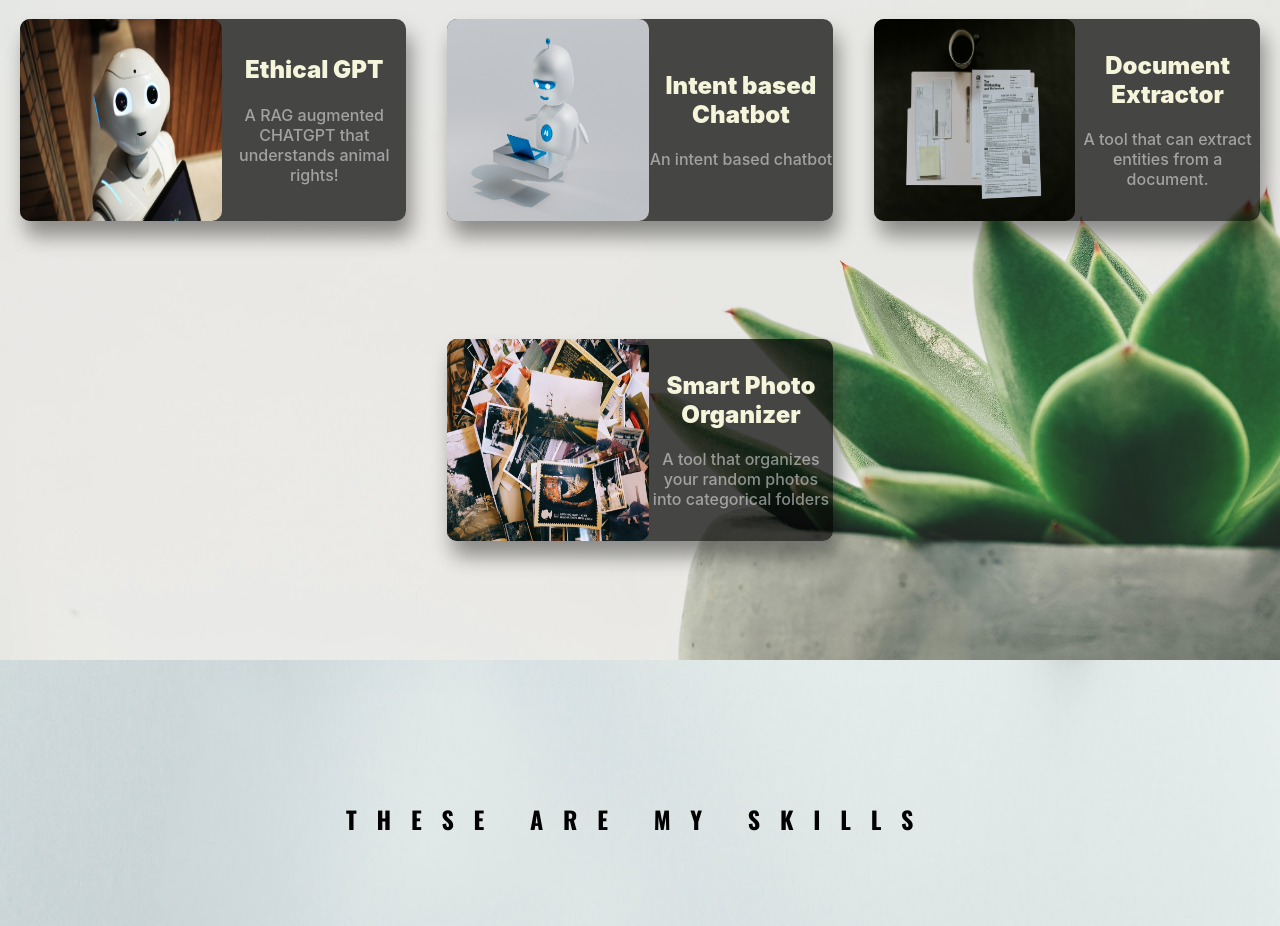
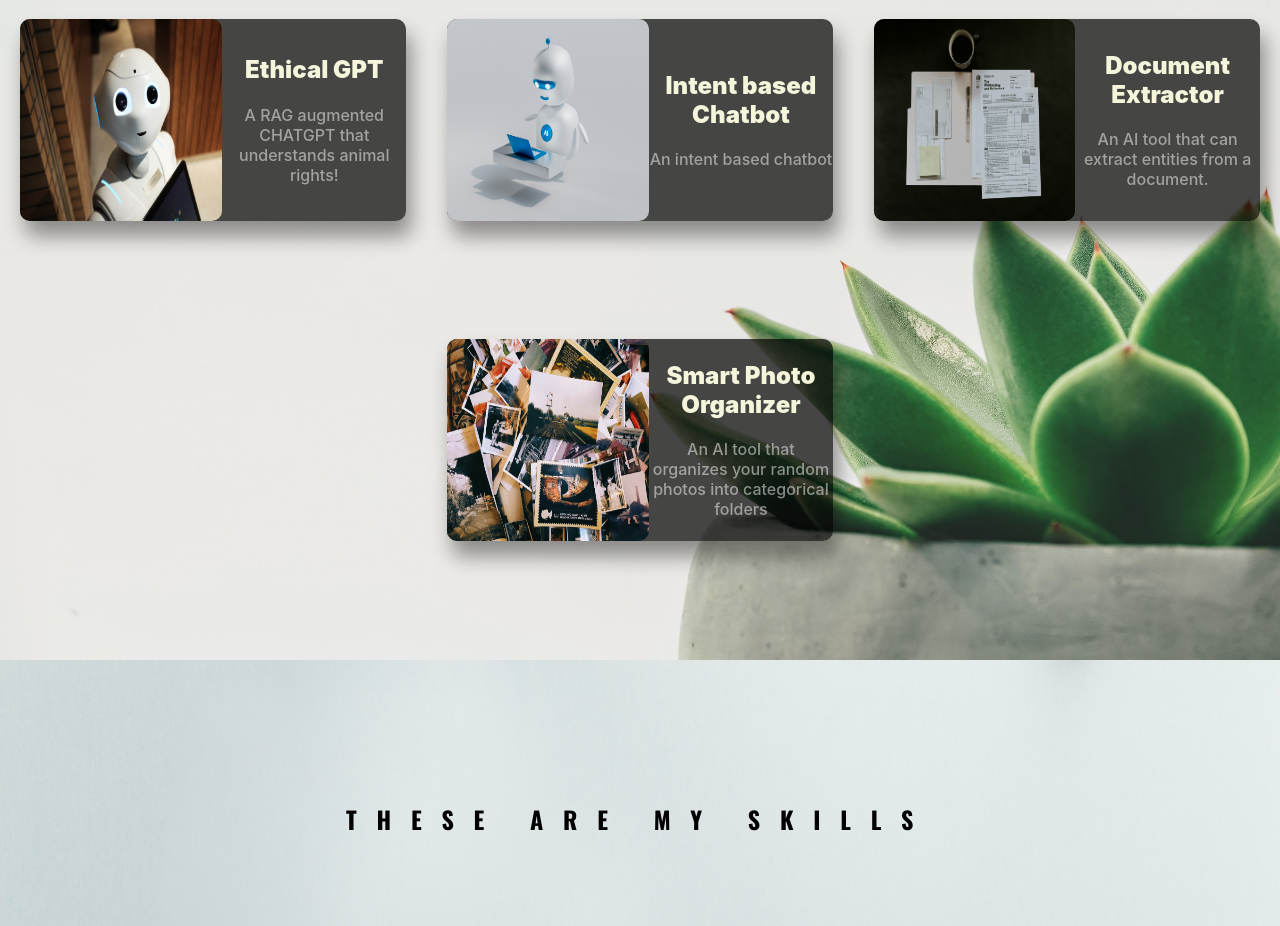
Before and after one commit to YashwanthSrinivasMLDev/Portfolio, a React (Create React App) app: page / in a window 1280 px wide. Shown: the part 940-1866 px from the top of the page. Built offline with nearby package versions, Linux system fonts and the light colour scheme.

Commit message:
updated project descriptions 2

```diff
--- a/src/Components/Projects/Projects.js
+++ b/src/Components/Projects/Projects.js
@@ -242,7 +242,7 @@ function Projects(props) {
               <div className={style.projectDetailsContainer}>
                 <span className={style.title}>Document Extractor</span>
                 <span className={style.description}>
-                  A tool that can extract entities from a document.
+                  An AI tool that can extract entities from a document.
                 </span>
               </div>
             </a>
@@ -285,7 +285,7 @@ function Projects(props) {
               <div className={style.projectDetailsContainer}>
                 <span className={style.title}>Smart Photo Organizer</span>
                 <span className={style.description}>
-                  A tool that organizes your random photos into categorical folders
+                  An AI tool that organizes your random photos into categorical folders
                 </span>
               </div>
             </a>
```
